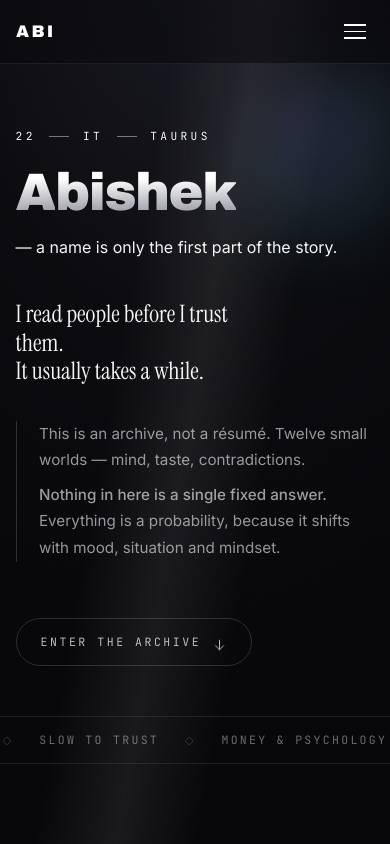
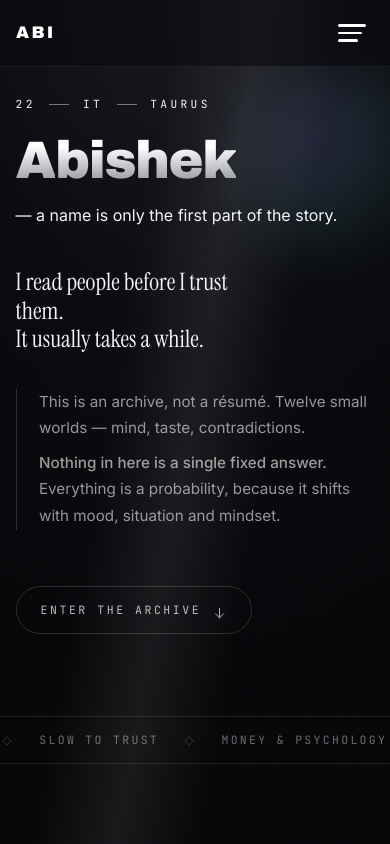
Before and after one commit to Abishek66r/abi-site, a React (Vite) app: page / in a window 390 px wide. Shown: the top 844 px of the page. Built offline with nearby package versions, Linux system fonts and the light colour scheme.

Commit message:
Add unique animated hamburger menu: transforms on click with smooth animations

```diff
--- a/src/components/shell/Nav.tsx
+++ b/src/components/shell/Nav.tsx
@@ -97,7 +97,7 @@ export default function Nav() {
 
       <button
         type="button"
-        className="nav__toggle"
+        className={`nav__toggle ${open ? 'active' : ''}`}
         aria-label={open ? 'Close menu' : 'Open menu'}
         aria-expanded={open}
         aria-controls={MENU_ID}
--- a/src/components/universes/Lab.tsx
+++ b/src/components/universes/Lab.tsx
@@ -56,7 +56,7 @@ export default function Lab() {
           sub={
             <>
               Ask me my favourite anything and the honest answer is that it is all about
-              <em>probability</em> and <em>possibility</em>. Nothing stays the same — every choice
+              <em> probability</em> and <em> possibility</em>. Nothing stays the same — every choice
               is a chance to change.
             </>
           }
--- a/src/index.css
+++ b/src/index.css
@@ -101,8 +101,30 @@ button { font: inherit; cursor: pointer; }
 .nav__toggle {
   display: none; background: none; border: 0; padding: .5rem;
   margin-left: auto; flex-direction: column; gap: 5px;
+  cursor: pointer; transition: all .3s ease;
 }
-.nav__toggle span { display: block; width: 22px; height: 1.5px; background: currentColor; }
+.nav__toggle span {
+  display: block; width: 24px; height: 2.5px; background: currentColor;
+  border-radius: 2px; transition: all .35s cubic-bezier(.16, 1, .3, 1);
+}
+.nav__toggle span:nth-child(1) { width: 28px; }
+.nav__toggle span:nth-child(3) { width: 20px; }
+
+.nav__toggle:hover span:nth-child(1) { width: 24px; }
+.nav__toggle:hover span:nth-child(3) { width: 24px; }
+
+.nav__toggle.active span:nth-child(1) {
+  transform: rotate(45deg) translate(10px, 10px);
+  width: 24px;
+}
+.nav__toggle.active span:nth-child(2) {
+  opacity: 0;
+  transform: scale(0);
+}
+.nav__toggle.active span:nth-child(3) {
+  transform: rotate(-45deg) translate(8px, -7px);
+  width: 24px;
+}
 
 .progress { position: fixed; top: 0; left: 0; right: 0; height: 2px; z-index: 9500; pointer-events: none; }
 .progress span {
@@ -117,7 +139,12 @@ button { font: inherit; cursor: pointer; }
   background: radial-gradient(120% 90% at 50% -10%, #1b1c24 0%, #0b0b0f 55%, #07070a 100%);
   color: #f4f4f7;
   min-height: 100svh; display: flex; flex-direction: column; justify-content: center;
-  padding-top: 8rem;
+  padding-top: clamp(4rem, 12vw, 8rem);
+}
+@media (max-width: 640px) {
+  .u--hero {
+    padding-top: clamp(6rem, 15vw, 7rem);
+  }
 }
 .hero__sweep {
   position: absolute; inset: -40% -10%; z-index: 1; pointer-events: none;
```
